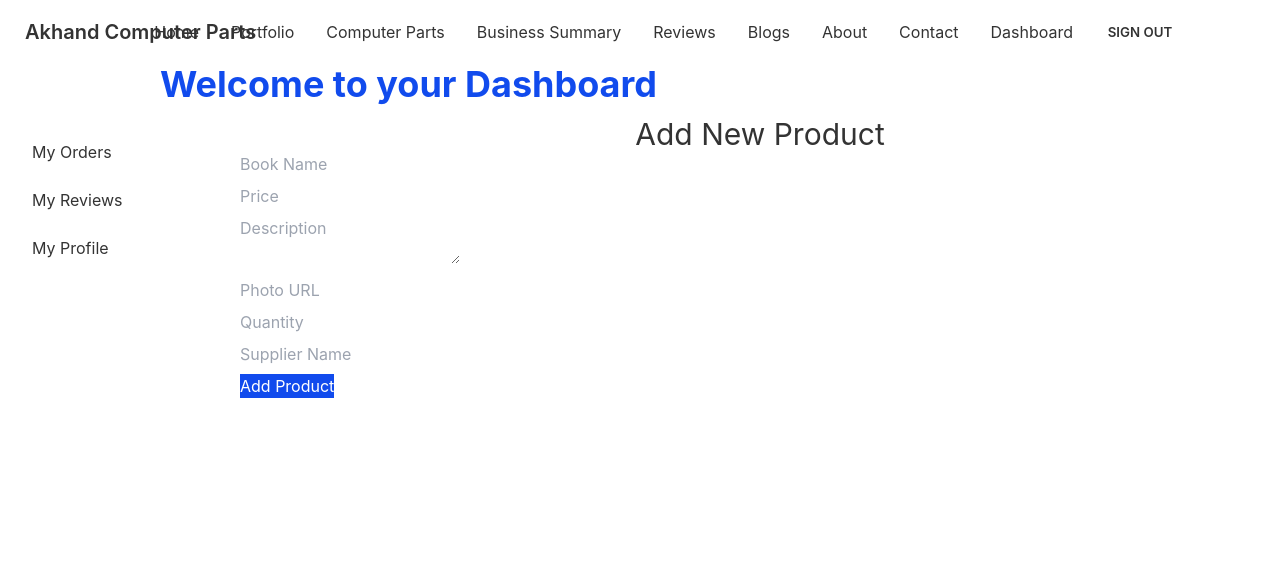
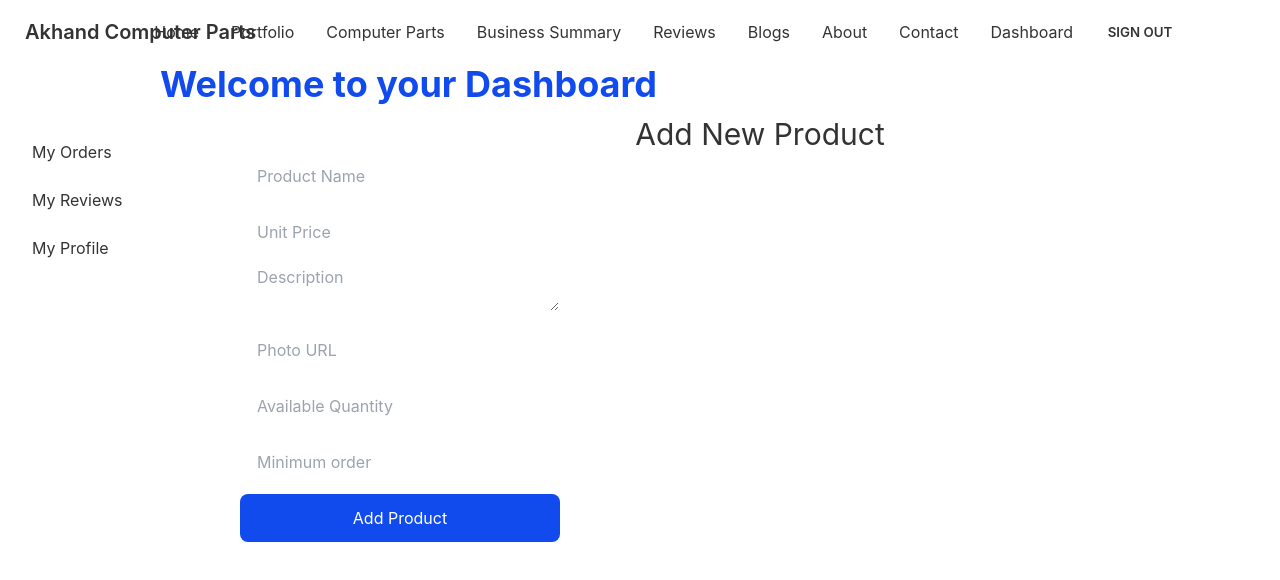
Before and after one commit to Saiyadul77/akhand-computer-parts, a React (Create React App) app: page /dashboard/addItem in a window 1280 px wide. Shown: the top 580 px of the page. Built offline with nearby package versions, Linux system fonts and the light colour scheme; no server answers; sample sign-in values are in the browser's storage.

Commit message:
add item updated

```diff
--- a/src/Pages/AddItem/AddItem.js
+++ b/src/Pages/AddItem/AddItem.js
@@ -1,7 +1,7 @@
 import React from 'react';
 import { useForm } from "react-hook-form";
 import { toast } from 'react-toastify';
-const AddService = () => {
+const AddItem = () => {
     const { register, handleSubmit } = useForm();
     const onSubmit = data => {
         console.log(data)
@@ -29,17 +29,18 @@ const AddService = () => {
     return (
         <div className='ml-20'>
             <h1 className='text-center mt-3 text-3xl'>Add New Product</h1>
-            <form className='d-flex flex-column ' onSubmit={handleSubmit(onSubmit)}>
-                <input className='mb-2' placeholder='Book Name'{...register("name", { required: true, maxLength: 20 })} /> <br />
-                <input className='mb-2' placeholder='Price' type="number" {...register("price")} /> <br />
-                <textarea className='mb-2' placeholder='Description'{...register("description")} /> <br />
-                <input className='mb-2' placeholder='Photo URL' type="text" {...register("img")} /><br />
-                <input className='mb-2' placeholder='Quantity' type="number" {...register("quantity")} /><br />
-                <input className='mb-2' placeholder='Supplier Name'{...register("supplierName", { required: true, maxLength: 20 })} /><br />
-                <input className='text-white bg-primary' type="submit" value="Add Product" />
+            <form className='justify-center items-center ' onSubmit={handleSubmit(onSubmit)}>
+                <input className='mb-2 input w-full max-w-xs' placeholder='Product Name'{...register("name", { required: true })} /> <br />
+                <input className='mb-2 input w-full max-w-xs' placeholder='Unit Price' type="number" {...register("price")} /> <br />
+                <textarea className='mb-2 input w-full max-w-xs' placeholder='Description'{...register("description")} /> <br />
+                <input className='mb-2 input w-full max-w-xs' placeholder='Photo URL' type="text" {...register("img")} /><br />
+                <input className='mb-2 input w-full max-w-xs' placeholder='Available Quantity' type="number" {...register("quantity")} /><br />
+                <input className='mb-2 input w-full max-w-xs' placeholder='Minimum order' type="number" {...register("minquantity")} /><br />
+                {/* <input className='mb-2 input w-full max-w-xs' placeholder='Supplier Name'{...register("supplierName", { required: true, maxLength: 20 })} /><br /> */}
+                <input className='text-white bg-primary input w-full max-w-xs' type="submit" value="Add Product" />
             </form>
         </div>
     );
 };
 
-export default AddService;
+export default AddItem;
--- a/src/Pages/Dashboard/MyOrder.js
+++ b/src/Pages/Dashboard/MyOrder.js
@@ -49,7 +49,7 @@ const MyOrder = () => {
           <tbody>
 
             {
-              order.map((e, index) => <tr>
+              order.map((e, index) => <tr key={e._id}>
                 <th>{index + 1}</th>
                 <td>{e.customerName}</td>
                 <td>{e.customerEmail}</td>
```
